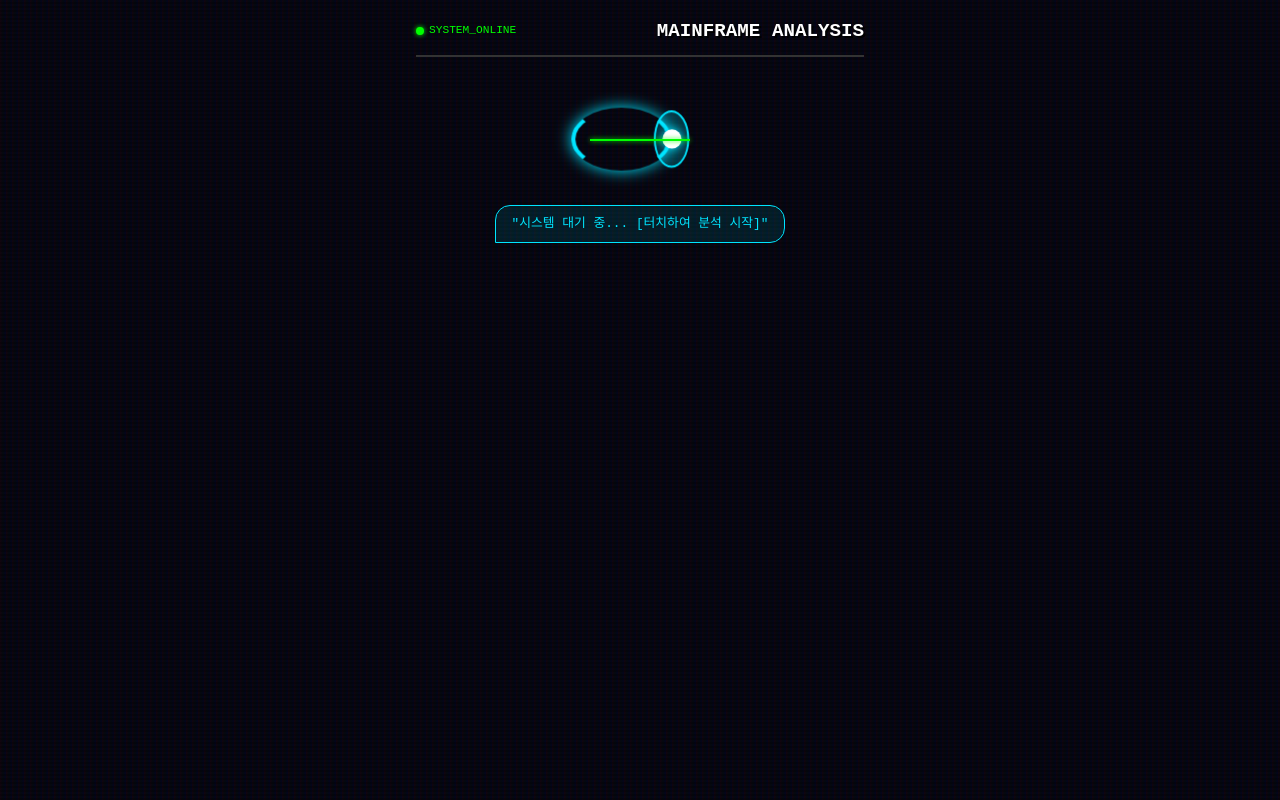
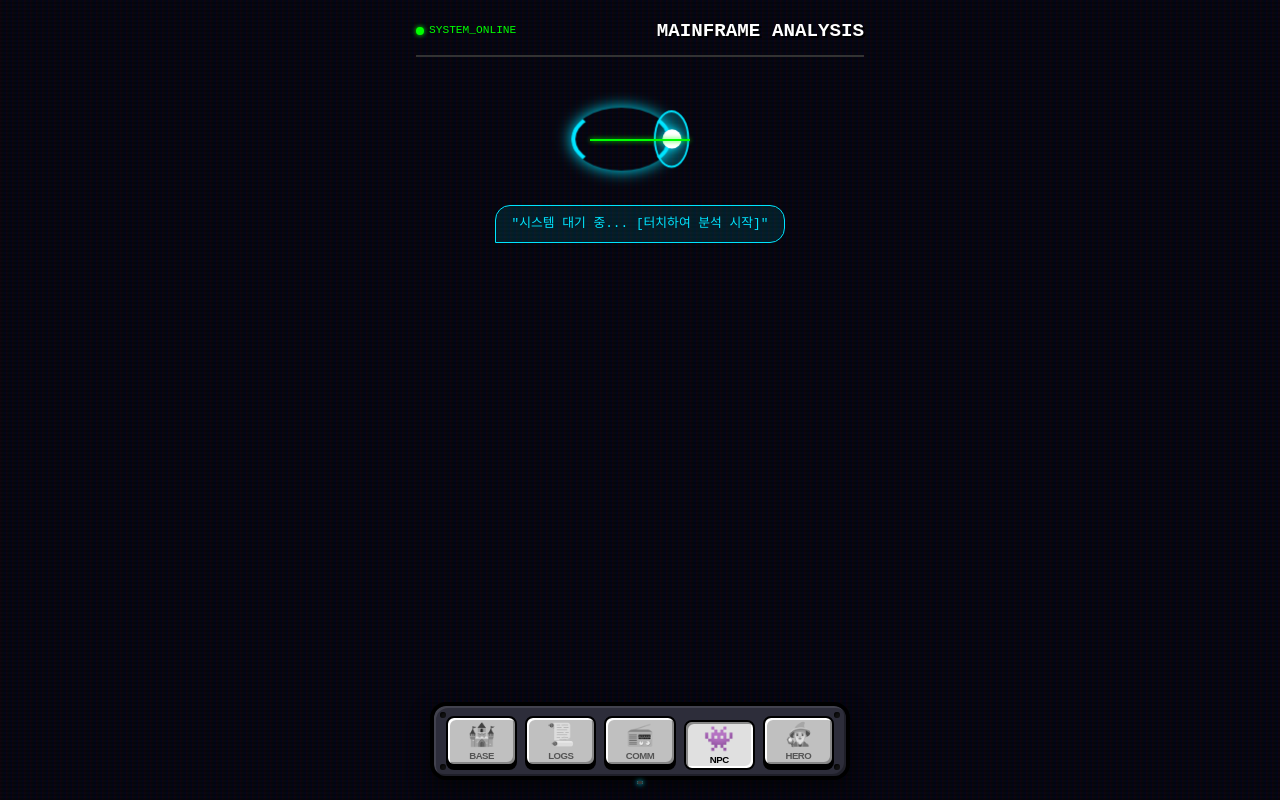
Before and after one commit to JungHoonKim-KR/KeepGoing, a Vue app in the folder frontend/: page /ai-analysis in a window 1280 px wide. Built offline with nearby package versions, Linux system fonts and the light colour scheme; sample sign-in values are in the browser's storage; a small style sheet from the web is missing.

Commit message:
footer 추가

```diff
--- a/frontend/src/views/AIAnalysisView.vue
+++ b/frontend/src/views/AIAnalysisView.vue
@@ -2,7 +2,7 @@
 import { ref, onMounted } from "vue";
 import { useRouter } from "vue-router";
 import { analyzeDiet } from "../api/diet/dietApi"; // 1. API 함수 임포트
-
+import Footer from "../components/utils/Footer.vue";
 const router = useRouter();
 
 // ----------------------------------------------------
@@ -302,6 +302,7 @@ const goToAIDietPlan = () => {
       </div>
       <router-view></router-view>
     </div>
+    <Footer />
   </div>
 </template>
 
```
